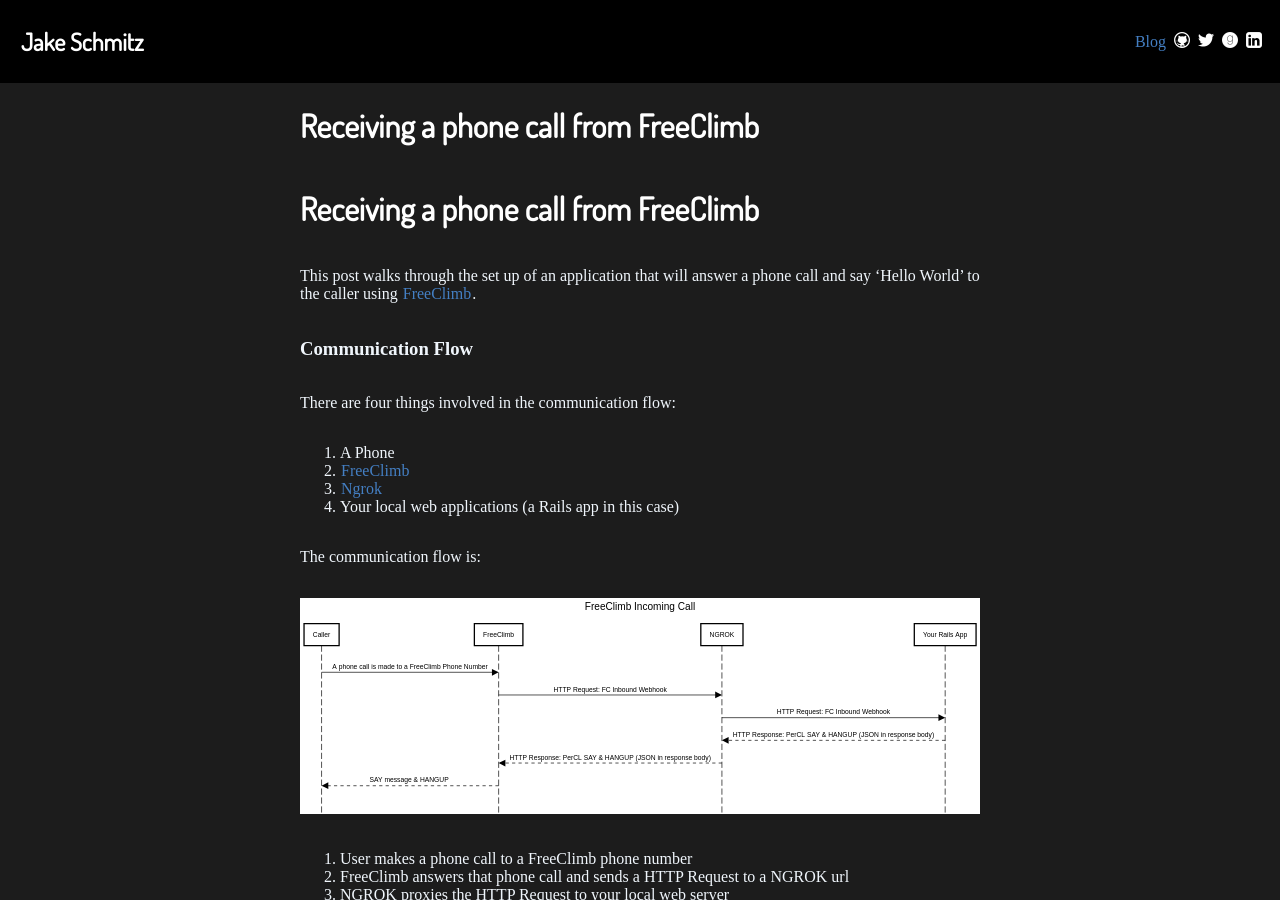
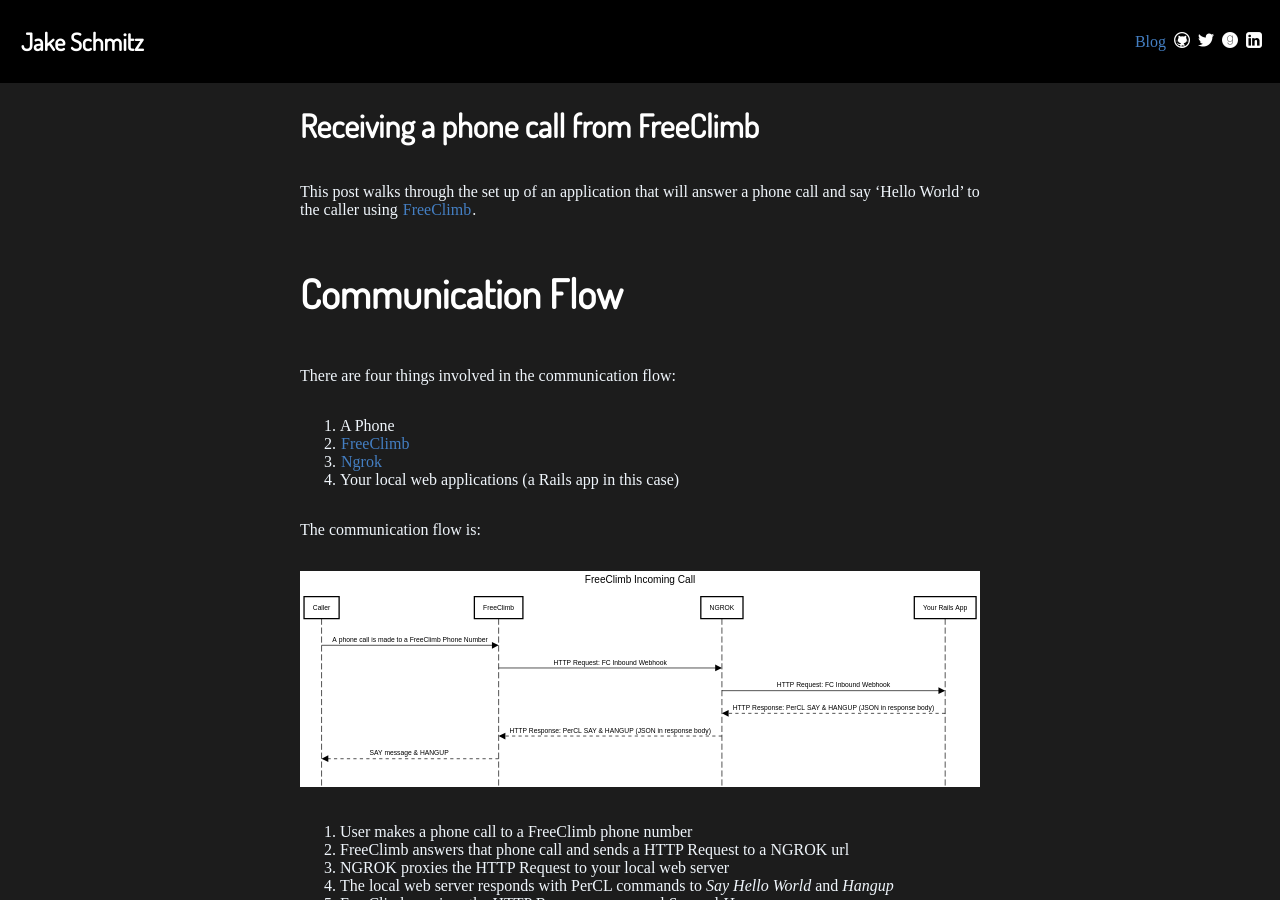
Before and after one commit to jschmitz/blog, a Jekyll site: the page built from _posts/2020-04-15-inbound-freeclimb-call.md, in a window 1280 px wide and 900 px high. Built offline with Jekyll 4.4.1, drawn with Linux system fonts in a browser that asks for light colours.

```diff
--- a/_posts/2020-04-15-inbound-freeclimb-call.md
+++ b/_posts/2020-04-15-inbound-freeclimb-call.md
@@ -6,11 +6,9 @@
 tags: [inbound, phone call]
 ---
 
-# Receiving a phone call from FreeClimb
-
 This post walks through the set up of an application that will answer a phone call and say 'Hello World' to the caller using [FreeClimb](https://www.freeclimb.com/).
 
-### Communication Flow
+## Communication Flow
 There are four things involved in the communication flow:
 1. A Phone
 1. [FreeClimb](https://www.freeclimb.com/)
```
